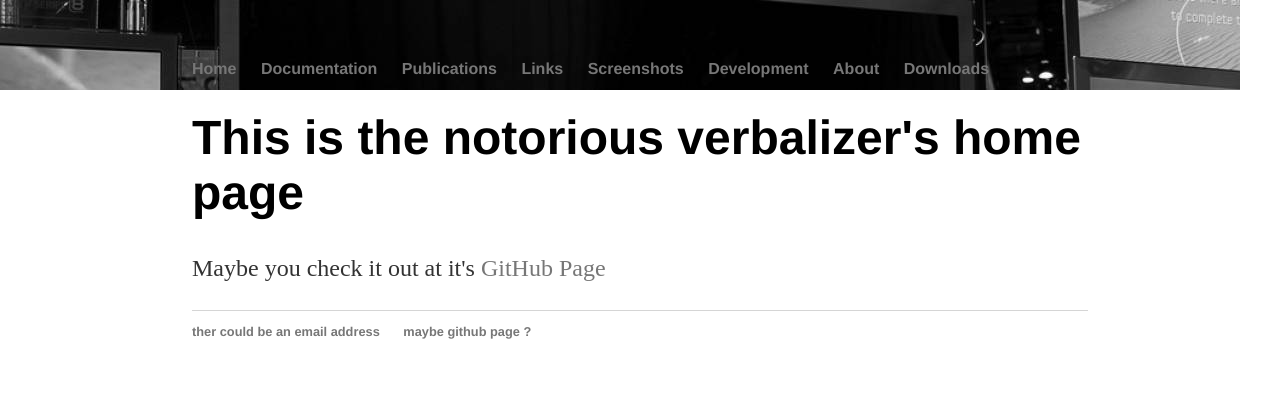
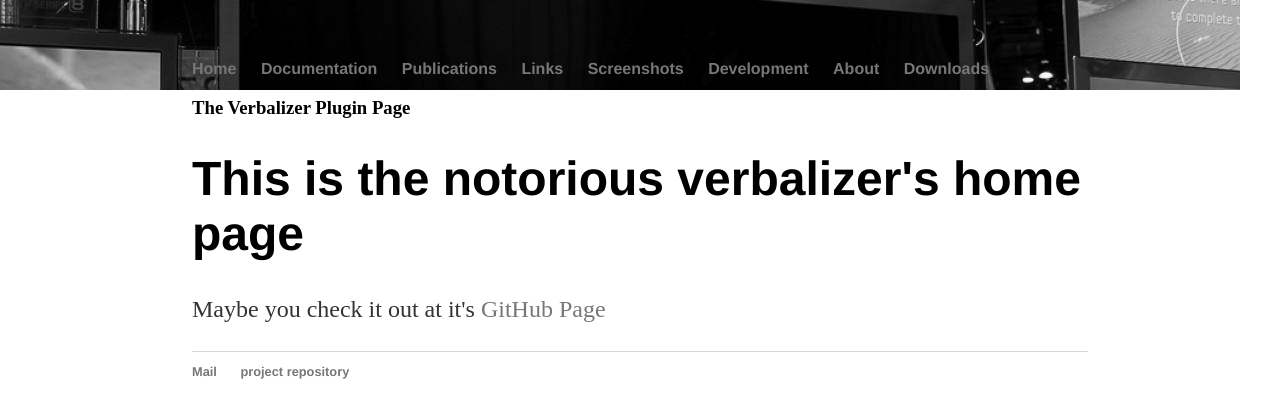
Before and after one commit to verbalizer/verbalizer.github.io, a Jekyll site: the page built from index.html, in a window 1280 px wide. Shown: the top 418 px of the page. Built offline with Jekyll 4.4.1, drawn with Linux system fonts in a browser that asks for light colours.

```diff
--- a/_layouts/default.html
+++ b/_layouts/default.html
@@ -26,8 +26,8 @@
 			</div><!-- /.container -->
 			<footer>
 	    		<ul>
-	        		<li><a href="mailto:theresnoactual@ddres.com">ther could be an email address</a></li>
-	        		<li><a href="https://www.google.com">maybe github page ?</a></li>
+	        		<li><a href="mailto:fp.verbalizer@gmail.com">Mail</a></li>
+	        		<li><a href="https://github.com/verbalizer/verbalizer.github.io">project repository</a></li>
 				</ul>
 			</footer>
 		</body>
--- a/index.html
+++ b/index.html
@@ -1,5 +1,5 @@
 ---
-layout: home
+layout: default
 title: The Verbalizer Plugin Page
 ---
 <div class="blurb">
```
Also changed, not shown: _layouts/home.html (+4 -4 lines). Lines whose indentation alone changed are shown as unchanged.
